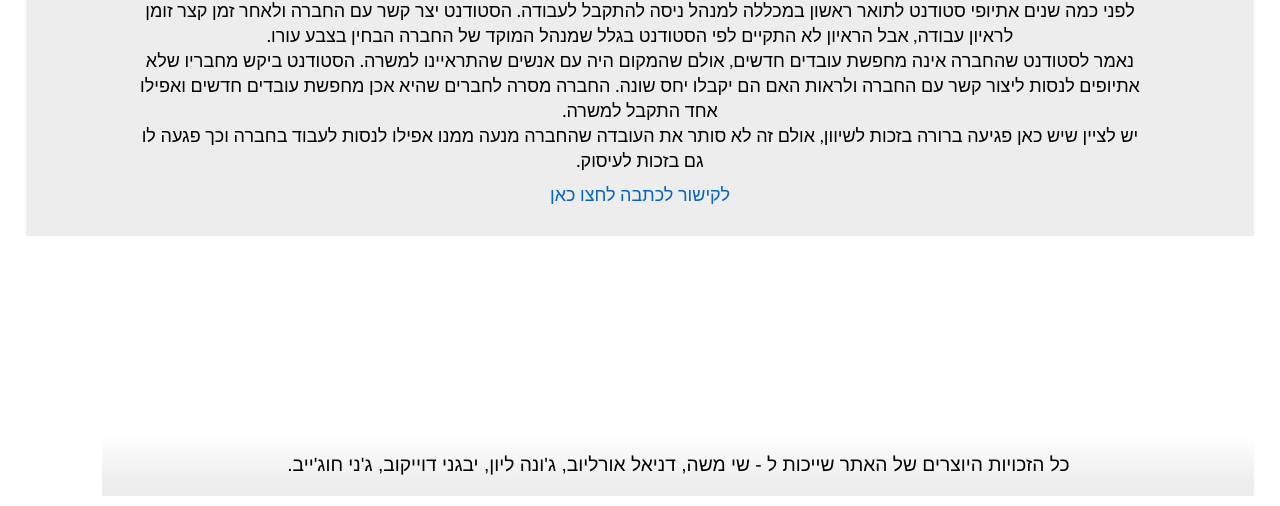
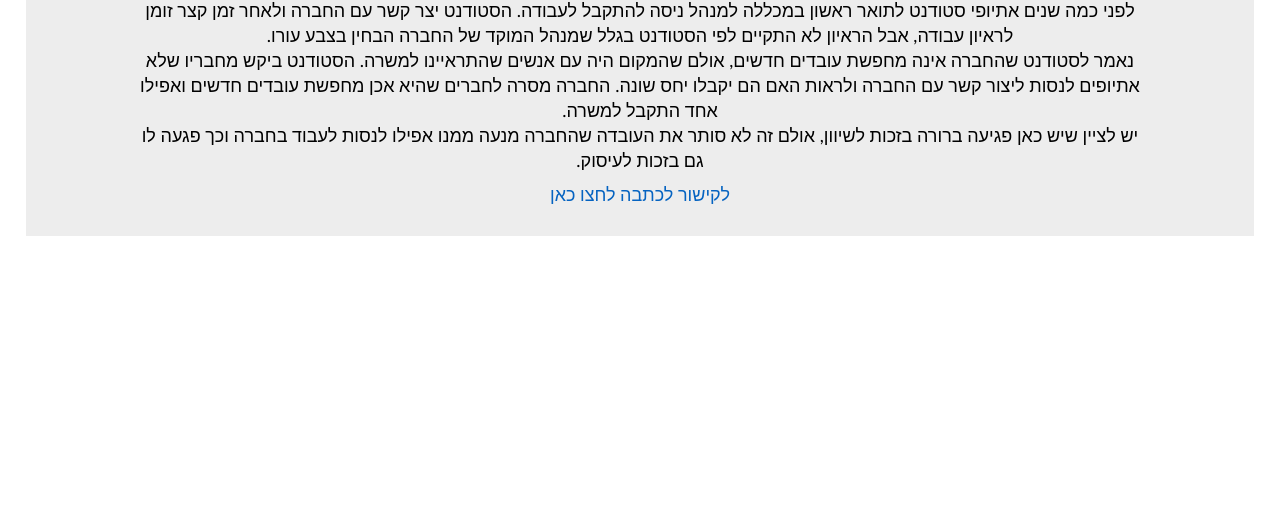
Before and after one commit to sm7654/ezrahot_avoda, a plain HTML site: page work.html in a window 1280 px wide. Shown: the part 294-800 px from the top of the page. Drawn offline with Linux system fonts and the light colour scheme.

Commit message:
Update work.html

```diff
--- a/work.html
+++ b/work.html
@@ -31,8 +31,6 @@
         </section>
     </main>
 
-    <div class="footer">
-        <p style="text-align: center;">כל הזכויות היוצרים של האתר שייכות ל - שי משה, דניאל אורליוב, ג'ונה ליון, יבגני דוייקוב, ג'ני חוג'ייב.</p>
-    </div>
+
 </body>
 </html>
```
